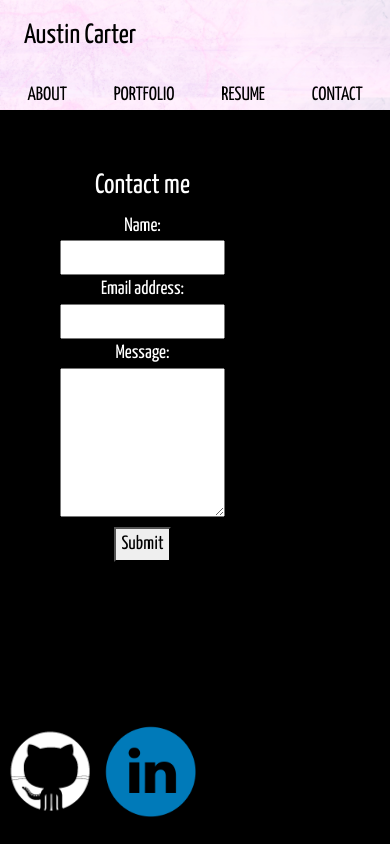
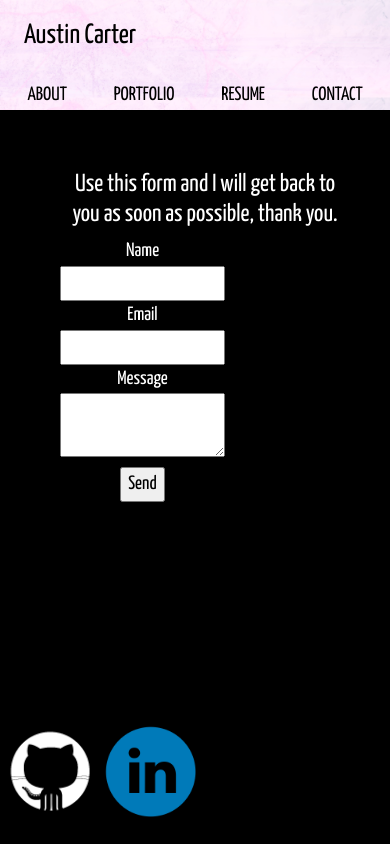
Before and after one commit to auscarter17/auscarter-react-portfolio, a React (Create React App) app: page / in a window 390 px wide. Both pictures are taken after a click on the element "CONTACT". Built offline with nearby package versions, Linux system fonts and the light colour scheme.

Commit message:
added contact form functionality, reworked about and portfolio for mobile responsiveness

```diff
--- a/package.json
+++ b/package.json
@@ -4,6 +4,7 @@
   "version": "0.1.0",
   "private": true,
   "dependencies": {
+    "@emailjs/browser": "^3.7.0",
     "@fortawesome/fontawesome-svg-core": "^6.1.1",
     "@fortawesome/free-solid-svg-icons": "^6.1.1",
     "@fortawesome/react-fontawesome": "^0.1.18",
--- a/src/App.js
+++ b/src/App.js
@@ -51,7 +51,7 @@ function App() {
         setCurrentCategory={setCurrentCategory}
         currentCategory={currentCategory}
       ></Nav>
-      <div classname="content">
+      <div>
         <main>
           {displayCategory()}
         </main>
--- a/src/components/Contact/index.js
+++ b/src/components/Contact/index.js
@@ -1,68 +1,106 @@
-import React, { useState } from 'react';
+// import React, { useState } from 'react';
 
-import { validateEmail } from '../../utils/helpers';
+// import { validateEmail } from '../../utils/helpers';
 
-function ContactForm() {
-  const [formState, setFormState] = useState({ name: '', email: '', message: '' });
+// import emailjs from '@emailjs/browser';
 
-  const [errorMessage, setErrorMessage] = useState('');
-  const { name, email, message } = formState;
+// function ContactForm() {
+//   const [formState, setFormState] = useState({ name: '', email: '', message: '' });
 
-  const handleSubmit = (e) => {
+//   const [errorMessage, setErrorMessage] = useState('');
+//   const { name, email, message } = formState;
+
+//   const handleSubmit = (e) => {
+//     e.preventDefault();
+//     if (!errorMessage) {
+//       console.log('Submit Form', formState);
+//     }
+//   };
+
+//   const handleChange = (e) => {
+//     if (e.target.name === 'email') {
+//       const isValid = validateEmail(e.target.value);
+//       if (!isValid) {
+//         setErrorMessage('Your email is invalid.');
+//       } else {
+//         setErrorMessage('');
+//       }
+//     } else {
+//       if (!e.target.value.length) {
+//         setErrorMessage(`${e.target.name} is required.`);
+//       } else {
+//         setErrorMessage('');
+//       }
+//     }
+//     if (!errorMessage) {
+//       setFormState({ ...formState, [e.target.name]: e.target.value });
+//       console.log('Handle Form', formState);
+//     }
+//   };
+
+//   return (
+//     <div className="flex">
+//       <section className="contact-form">
+//         <h1 data-testid="h1tag">Contact me</h1>
+//         <form id="contact-form" onSubmit={handleSubmit}>
+//           <div>
+//             <label htmlFor="name">Name:</label>
+//             <input type="text" name="name" defaultValue={name} onBlur={handleChange} />
+//           </div>
+//           <div>
+//             <label htmlFor="email">Email address:</label>
+//             <input type="email" name="email" defaultValue={email} onBlur={handleChange} />
+//           </div>
+//           <div>
+//             <label htmlFor="message">Message:</label>
+//             <textarea name="message" rows="5" defaultValue={message} onBlur={handleChange} />
+//           </div>
+//           {errorMessage && (
+//             <div>
+//               <p className="error-text">{errorMessage}</p>
+//             </div>
+//           )}
+//           <button data-testid="button" type="submit">Submit</button>
+//         </form>
+//       </section>
+//     </div>
+//   );
+// }
+
+// export default ContactForm;
+
+import React, { useRef } from 'react';
+import emailjs from '@emailjs/browser';
+
+export const Contact = () => {
+  const form = useRef();
+
+  const sendEmail = (e) => {
     e.preventDefault();
-    if (!errorMessage) {
-      console.log('Submit Form', formState);
-    }
-  };
 
-  const handleChange = (e) => {
-    if (e.target.name === 'email') {
-      const isValid = validateEmail(e.target.value);
-      if (!isValid) {
-        setErrorMessage('Your email is invalid.');
-      } else {
-        setErrorMessage('');
-      }
-    } else {
-      if (!e.target.value.length) {
-        setErrorMessage(`${e.target.name} is required.`);
-      } else {
-        setErrorMessage('');
-      }
-    }
-    if (!errorMessage) {
-      setFormState({ ...formState, [e.target.name]: e.target.value });
-      console.log('Handle Form', formState);
-    }
+    emailjs.sendForm(`service_1ad61pe`, `template_gs6jwp9`, form.current, `r537M8D2Laoxd3FCq`)
+      .then((result) => {
+          console.log(result.text);
+          alert("Message successfully sent. Thank you.");
+      }, (error) => {
+          console.log(error.text);
+      });
   };
 
   return (
-    <div className="flex">
-      <section className="contact-form">
-        <h1 data-testid="h1tag">Contact me</h1>
-        <form id="contact-form" onSubmit={handleSubmit}>
-          <div>
-            <label htmlFor="name">Name:</label>
-            <input type="text" name="name" defaultValue={name} onBlur={handleChange} />
-          </div>
-          <div>
-            <label htmlFor="email">Email address:</label>
-            <input type="email" name="email" defaultValue={email} onBlur={handleChange} />
-          </div>
-          <div>
-            <label htmlFor="message">Message:</label>
-            <textarea name="message" rows="5" defaultValue={message} onBlur={handleChange} />
-          </div>
-          {errorMessage && (
-            <div>
-              <p className="error-text">{errorMessage}</p>
-            </div>
-          )}
-          <button data-testid="button" type="submit">Submit</button>
-        </form>
-      </section>
+    <div>
+      <h2 className='text-center'>Use this form and I will get back to you as soon as possible, thank you.</h2>
+      <form className='contact-form' ref={form} onSubmit={sendEmail}>
+        <label>Name</label>
+        <input type="text" name="user_name" />
+        <label>Email</label>
+        <input type="email" name="user_email" />
+        <label>Message</label>
+        <textarea name="message" />
+        <input type="submit" value="Send" />
+      </form>
     </div>
   );
-}
+};
 
-export default ContactForm;
+export default Contact;
--- a/src/components/Portfolio/index.js
+++ b/src/components/Portfolio/index.js
@@ -7,52 +7,59 @@ function Portfolio() {
     {
       name: "Fork That Orc",
       github: 'https://github.com/auscarter17/fork-that-orc',
-      liveUrl: 'https://forkthatorc.herokuapp.com/'
+      liveUrl: 'https://forkthatorc.herokuapp.com/',
+      desc: `An RPG character generator that allows you to choose stats and gear randomly, or generate your own.`
     },
     {
       name: "foxy",
       github: 'https://github.com/auscarter17/Foxy',
-      liveUrl: 'https://auscarter17.github.io/Foxy/'
+      liveUrl: 'https://auscarter17.github.io/Foxy/',
+      desc: `A creative writing tool that allows you to randomly generate a character to use in works of fiction.`
     },
     {
       name: "Thought Boxer",
       github: 'https://github.com/JoelHauser/runescapethree',
-      liveUrl: 'https://thoughtboxer.herokuapp.com/'
+      liveUrl: 'https://thoughtboxer.herokuapp.com/',
+      desc: `A social app that allows you to vote on situations or ask for others to give you an outlook on your own.`
     },
     {
       name: "Dollar Caller",
       github: 'https://github.com/auscarter17/Dollar-Caller',
-      liveUrl: 'https://dollar-caller.herokuapp.com/'
+      liveUrl: 'https://dollar-caller.herokuapp.com/',
+      desc: `A simple budgeting tool that allows you to keep track of spending.`
     },
     {
       name: 'Horiseon',
       github: 'https://github.com/auscarter17/horiseon',
-      liveUrl: 'https://auscarter17.github.io/horiseon/'
+      liveUrl: 'https://auscarter17.github.io/horiseon/',
+      desc: `A landing page for a business.`
     },
     {
       name: 'Food Festival',
       github: 'https://github.com/auscarter17/food-festival',
-      liveUrl: 'https://auscarter17.github.io/food-festival/'
+      liveUrl: 'https://auscarter17.github.io/food-festival/',
+      desc: `A webpage for a food festival that showcases schedule and events.`
     }
   ])
   return(
     <div className="projects">
       <div className='flex-row project-container'>
         {projects.map((project, i) => (
-          <div className='repoText'>
-            <p>{project.name}</p>
-            <a className='githubText' href={`${project.github}`}>View Repo</a>
-            <a className='liveText' href={`${project.liveUrl}`}>View Live App</a>
-
-
+          <div className='repoText card'>
             <img
             src={require(`../../assets/projects/${project.name}.png`)}
             alt={`${project.name} screenshot.`}
-            className="img-thumbnail mx-1 project-image"
+            className="img-thumbnail mx-1 project-image card-img-top"
             key={project.name}
+            />
+            <div class="card-body">
+              <h5 className='card-title'>{project.name}</h5>
+              <p>{project.desc}</p>
+              <a className='githubText' href={`${project.github}`}>View Repo</a>
+              <a className='liveText' href={`${project.liveUrl}`}>View Live App</a>
+            </div>
 
 
-            />
 
           </div>
 
--- a/src/index.css
+++ b/src/index.css
@@ -54,7 +54,7 @@ main {
 }
 
 .projects {
-  width: 100%
+  width: 100%;
 }
 
 .project-container {
@@ -65,6 +65,7 @@ main {
 
 .repoText {
   min-width: 30%;
+  color: black;
 }
 
 .repoText a {
@@ -83,6 +84,11 @@ main {
   object-fit: cover;
   margin: 20px;
   max-width: 250px;
+  align-self: center;
+}
+
+.project-image {
+  border-bottom: 1px solid white;
 }
 
 .contact-form {
@@ -106,6 +112,11 @@ footer img {
   border-radius: 50%;
 }
 
+.card {
+  width: 40%;
+  margin: 20px;
+}
+
 @media only screen and (max-width: 720px) {
   .navitems {
     flex-direction: column;
@@ -114,6 +125,11 @@ footer img {
 
   .about {
     text-align: center;
+    inline-size: min-content
+  }
+
+  .about img {
+    float: none;
   }
 
   .projects img {
@@ -125,4 +141,13 @@ footer img {
     right: 0px;
     position: relative;
   }
+
+  .card {
+
+    min-width: 90%;
+  }
+
+  .card img {
+    align-self: center;
+  }
 }
```
Also changed, not shown: 2 other files (tests, documents, lock files or other folders).
